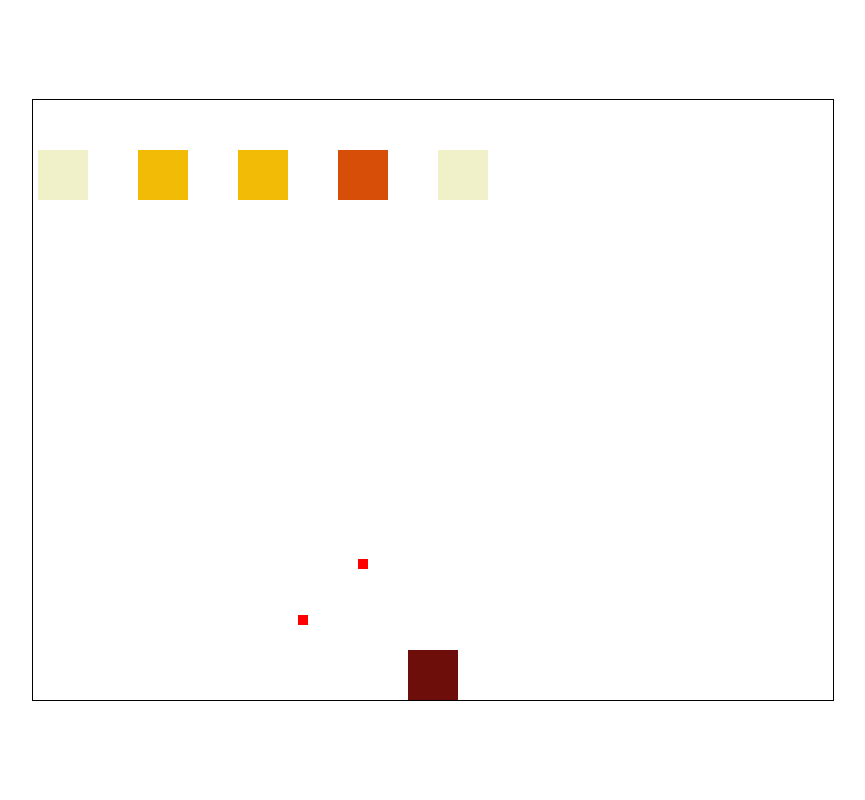
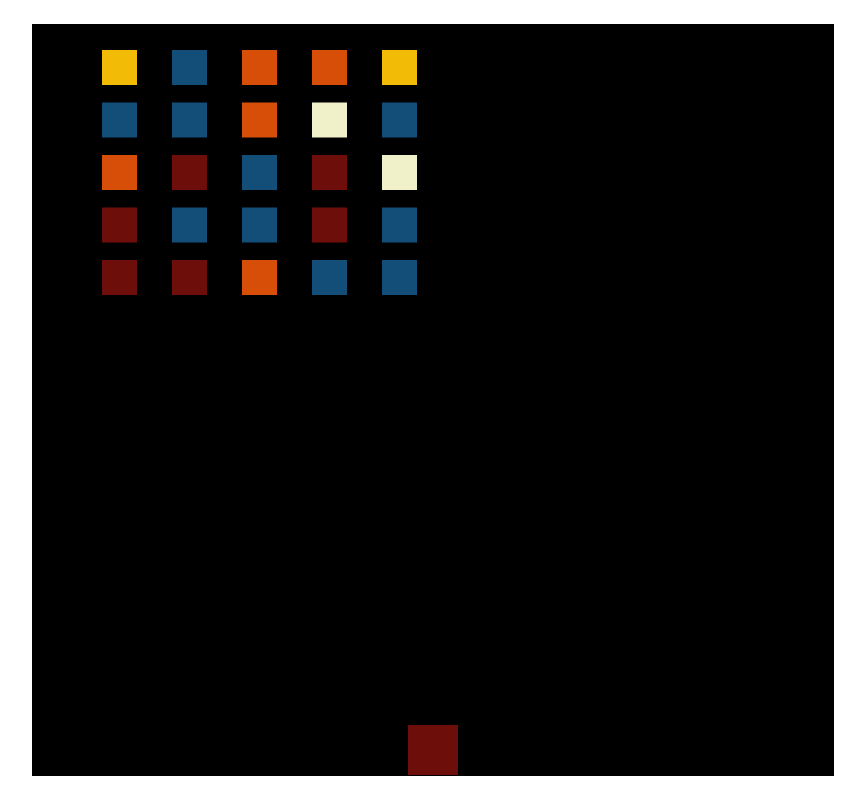
Before and after one commit to yojoecool/SpaceInvaders, a plain HTML site: page index.html in a window 1280 px wide. Shown: the whole page, without its empty margins (207-1072 px from the left). Drawn offline with Linux system fonts and the light colour scheme.

Commit message:
Added enemies in 2 rows moving together. Random firing patterns

```diff
--- a/Scripts/script.js
+++ b/Scripts/script.js
@@ -5,6 +5,13 @@ let context = canvas.getContext("2d");
 
 let activeKey = 0;
 let gameOver = false;
+let moveDownNextTick = false;
+let ded = "  _____" + "\n" +
+" /     \\" + "\n" +
+"| () () |" + "\n" +
+" \\  ^  /" + "\n" +
+"  |||||" + "\n" +
+"  |||||" + "\n";
 
 let colorArray = [
   "#124e78",
@@ -13,6 +20,13 @@ let colorArray = [
   "#d74e09",
   "#6e0e0a"
 ];
+
+let drawBackground = function() {
+  context.beginPath();
+  context.rect(0, 0, canvas.width, canvas.height);
+  context.fillStyle = "black";
+  context.fill();
+}
 
 class GamePiece {
   constructor(x, y, dx, dy, width, height, color) {
@@ -29,8 +43,16 @@ class GamePiece {
     return this.y;
   }
 
+  getDy() {
+    return this.dy;
+  }
+
   getX() {
     return this.x;
+  }
+
+  getDx() {
+    return this.dx;
   }
 
   getWidth() {
@@ -172,9 +194,12 @@ class Player extends Character {
   }
 
   loseLife() {
+    console.log("You've been hit!");
     this.lives--;
-    if (this.lives === 0)
+    if (this.lives === 0) {
+      console.log(ded);
       gameOver = true;
+    }
   }
 
   update(keycode) {
@@ -216,8 +241,8 @@ class Enemy extends Character {
       this.x += this.dx;
 
       if ((this.x + this.width >= canvas.width || this.x <= 0)) {
-        this.dx = -this.dx;
-          this.y += this.dy;
+        // moveAllEnemiesDown();
+        moveDownNextTick = true;
       }
 
       this.frame++;
@@ -237,15 +262,28 @@ class Enemy extends Character {
 
 let player;
 let enemies = [];
+
+let level1 = function() {
+  enemies = [];
+  let enemyWidth = 35;
+  let enemyHeight = 35;
+  for (let i = 0; i < 5; i++) {
+    for (let j = 0; j < 5; j++) {
+      let fireRate = Math.floor(Math.random() * 1000) + 300;
+      let x = i * (2 * enemyWidth);
+      let y = j * (1.5 * enemyHeight);
+
+      enemies.push(new Enemy(x, y, 3, 25, enemyWidth, enemyHeight, fireRate));
+    }
+  }
+}
+
 let init = function() {
+  drawBackground();
+
+  level1();
+
   player = new Player((canvas.width / 2) - 25, 10, 50, 50);
-
-  for (let i = 0; i < 5; i++) {
-    let fireRate = Math.floor(Math.random() * 250) + 100;
-    enemies.push(new Enemy(i * 100, 0, 5, 25, 50, 50, fireRate));
-    enemies[i].draw();
-  }
-
   player.draw();
 }
 
@@ -279,10 +317,21 @@ let laserHitCheck = function() {
   }
 }
 
+function moveAllEnemiesDownCheck() {
+  if (moveDownNextTick) {
+    for (let i = 0; i < enemies.length; i++) {
+      enemies[i].setY(enemies[i].getY() + enemies[i].getDy());
+      enemies[i].setDx(enemies[i].getDx() * -1);
+    }
+    moveDownNextTick = false;
+  }
+}
+
 let gameLoop = function() {
   requestAnimationFrame(gameLoop);
-  context.clearRect(0, 0, canvas.width, canvas.height);
+  drawBackground();
   player.update(activeKey);
+  moveAllEnemiesDownCheck();
   for (let i = 0; i < enemies.length; i++) {
     enemies[i].update();
   }
--- a/index.html
+++ b/index.html
@@ -7,7 +7,7 @@
     <link rel="stylesheet" href="Styles/main.css">
   </head>
   <body>
-    <canvas id="canvas" width="800" height="600"></canvas>
+    <canvas id="canvas" width="800" height="750"></canvas>
 
     <script type="text/javascript" src="Scripts/script.js"></script>
   </body>
```
